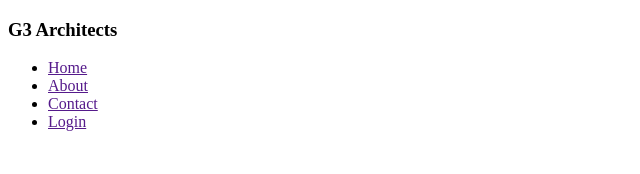
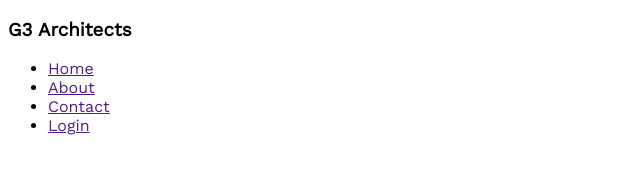
Before and after one commit to shahadat513/g3-architects-project, a plain HTML site: page index.html in a window 1280 px wide. Shown: the full height of the page, 0-640 px from the left. Drawn offline with nearby package versions, Linux system fonts and the light colour scheme.

Commit message:
google font re entry

```diff
--- a/CSS/stlee.css
+++ /dev/null
@@ -1,15 +0,0 @@
-/* Work Sans Font */
-
-<style>
-@import url('https://fonts.googleapis.com/css2?family=Work+Sans:ital,wght@0,100..900;1,100..900&display=swap')
-</style>
-
-// <uniquifier>: Use a uniquifier for the class name
-// <weight>: Use a value from 100 to 900
-
-.work-sans-<uniquifier> {
-  font-family: "Work Sans", sans-serif;
-  font-optical-sizing: auto;
-  font-weight: <weight>;
-  font-style: normal;
-}
--- /dev/null
+++ b/CSS/style.css
@@ -0,0 +1,6 @@
+/* Work Sans Font */
+@import url('https://fonts.googleapis.com/css2?family=Work+Sans:wght@200;300;400&display=swap');
+
+*{
+    font-family: 'Work Sans', sans-serif;
+}
--- a/index.html
+++ b/index.html
@@ -1,11 +1,14 @@
 <!DOCTYPE html>
 <html lang="en">
+
 <head>
     <meta charset="UTF-8">
     <meta name="viewport" content="width=device-width, initial-scale=1.0">
     <title>G3 Architects</title>
-    <link rel="stylesheet" href="CSS/stlee.css">
+    <link rel="stylesheet" href="CSS/style.css">
+
 </head>
+
 <body>
     <header>
         <nav>
@@ -25,4 +28,5 @@
 
     </footer>
 </body>
+
 </html>
```
